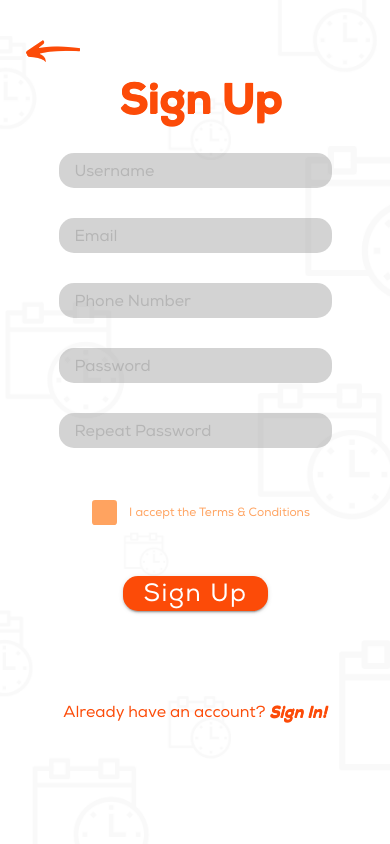
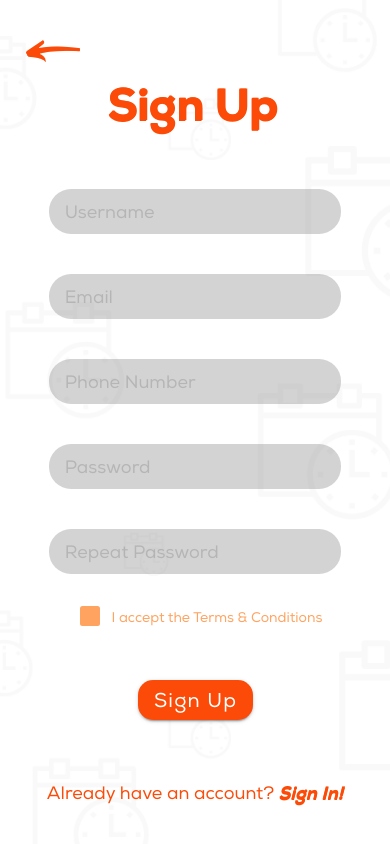
Before and after one commit to WilfredoHernandez/RTApp, a React (Create React App) app: page /Register in a window 390 px wide. Built offline with nearby package versions, Linux system fonts and the light colour scheme.

Commit message:
Solve android and Iphone responisvense problem in RegisterView

```diff
--- a/src/pages/Register.scss
+++ b/src/pages/Register.scss
@@ -124,10 +124,11 @@
 }
 
 /* Media query to adapt design to screens with a max-width of 375px */
-@media  screen and (max-width: 375px) {
-  h1 {
-    font-size: 45px;
-    margin-bottom: 20px;
+@media  screen and (min-width: 375px) {
+  .RegisHeader{
+    left: 18px;
+    padding-top: 3vh;
+    margin-bottom: 7vh;
   }
 
   #inputStyle {
@@ -135,54 +136,270 @@
   }
 
   #myCheckbox {
-    margin-top: 15px;
-    margin-bottom: 20px;
+    margin-top: 1vh;
+    margin-bottom: 4vh;
   }
 }
 
 /* Media query to adapt design to screens with a max-width of 320px */
 @media  screen and (max-width: 320px) {
-  h1 {
-    font-size: 35px;
-    margin-top: 0;
+  #inputStyle {
+    margin: 14px 0;
   }
 
-  #arrowBack {
-    height: 55px;
-    width: 140px;
+  .RegisHeader {
+    left: 25px;
+    font-size: 35px;
+    margin-top: 2vh;
+    margin-bottom: 4vh;
+  }
+
+  .flechaIrRegistrer{
+    width: 40%; height: 4%;
+    left: -25px; top: 25px;
   }
 
   #checkboxTerms {
+    margin-top: -2vh;
     --size: 18px;
   }
 
   #checkboxTerms+p {
-    font-size: 10px;
+    margin-top: -2vh;
+    font-size: 11px;
+  }
+
+  #signupBtn {
+    font-size: 18px;
+    height: 40px;
+    width: 115px;
+    margin-top: -3vh;
+  }
+
+  #footer {
+    font-size: 15px;
+    margin-top: 5vh;
+  }
+}
+
+@media  screen and (min-width: 360px) and (max-width: 370px){
+  #inputStyle {
+    border-radius: 22px;
+    font-size: 17px;
+    margin: 17px;
+    max-height: 40px;
+    max-width: 70vw;
+  }
+
+  .RegisHeader {
+    left: 20px;
+    font-size: 45px;
+    margin-top: 2vh;
+    margin-bottom: 4.5vh;
+  }
+
+  #checkboxTerms {
+    margin-top: -2vh;
+    --size: 18px;
+  }
+
+  #checkboxTerms+p {
+    margin-top: -1.5vh;
+    font-size: 12px;
+  }
+
+  #signupBtn {
+    font-size: 18px;
+    height: 40px;
+    width: 115px;
+    margin-top: 2vh;
+    margin-bottom: 0vh;
+  }
+
+  #footer {
+    margin-top: 8vh;
+  }
+}
+
+@media  screen and (max-height: 640px){
+  #inputStyle {
+    margin: 14px 0;
+  }
+
+  #myCheckbox {
+    margin-bottom: 0vh;
+    margin-top: 0vh;
+  }
+
+  #signupBtn {
+    font-size: 18px;
+    height: 40px;
+    width: 115px;
+    margin-top: 2vh;
+    margin-bottom: 0vh;
+  }
+
+  #footer {
+    margin-top: 8vh;
+  }
+}
+
+
+@media  screen and (min-width: 400px) and (max-width: 411px){
+  .RegisHeader {
+    left: 40px;
+    font-size: 40px;
+    margin-top: 2vh;
+    margin-bottom: 4vh;
+  }
+
+  #inputStyle {
+    border-radius: 22px;
+    font-size: 17px;
+    margin: 17px 0;
+    max-height: 40px;
+    max-width: 70vw;
+  }
+
+  #checkboxTerms {
+    margin-top: 2vh;
+    --size: 20px;
+  }
+
+  #checkboxTerms+p {
+    margin-top: 3vh;
+    font-size: 14px;
   }
 
   #signupBtn {
     font-size: 20px;
-    height: 40px;
+    height: 45px;
     width: 125px;
+    margin-top: 2vh;
+    margin-bottom: -3vh;
   }
 
   #footer {
-    margin-top: 3vh;
+    font-size: 17px;
+    margin-top: 10vh;
   }
 }
 
 /* Media query to adapt design to screens with a min-height of 800px */
-@media  screen and (min-height: 800px) {
-  #inputStyle {
-    margin: 15px 0;
+@media  screen and (min-height: 800px) and (max-height: 819px){
+  .RegisHeader {
+    left: 18px;
+    font-size: 45px;
+    margin-top: 2vh;
+    margin-bottom: 4vh;
   }
 
-  #myCheckbox {
-    margin-bottom: 30px;
-    margin-top: 25px;
+  #inputStyle {
+    border-radius: 22px;
+    font-size: 17px;
+    margin: 17px 0;
+    max-height: 45px;
+    max-width: 75vw;
+  }
+
+  #checkboxTerms {
+    margin-top: 2vh;
+    --size: 20px;
+  }
+
+  #checkboxTerms+p {
+    margin-top: 3vh;
+    font-size: 14px;
+  }
+
+  #signupBtn {
+    font-size: 20px;
+    height: 50px;
+    width: 125px;
+    margin-top: 2vh;
+    margin-bottom: -3vh;
   }
 
   #footer {
+    font-size: 17px;
+    margin-top: 10vh;
+  }
+}
+
+@media  screen and (min-height: 825px) and (max-height: 875px){
+  .RegisHeader {
+    left: 18px;
+    font-size: 45px;
+    margin-top: 3vh;
+  }
+
+  #inputStyle {
+    border-radius: 22px;
+    font-size: 18px;
+    margin: 20px 0;
+    max-height: 45px;
+    max-width: 75vw;
+  }
+
+  #checkboxTerms {
+    margin-top: 0vh;
+    --size: 20px;
+  }
+
+  #checkboxTerms+p {
+    margin-top: 1vh;
+    font-size: 14px;
+  }
+
+  #signupBtn {
+    font-size: 20px;
+    height: 50px;
+    width: 125px;
+    margin-top: 0vh;
+    margin-bottom: -3vh;
+  }
+
+  #footer {
+    font-size: 18px;
+    margin-top: 10vh;
+  }
+}
+
+@media  screen and (min-height: 915px) {
+  .RegisHeader {
+    left: 25px;
+    font-size: 50px;
+    margin-top: 3vh;
+  }
+
+  #inputStyle {
+    border-radius: 22px;
+    font-size: 20px;
+    margin: 20px 0;
+    max-height: 50px;
+    max-width: 75vw;
+  }
+
+  #checkboxTerms {
+    margin-top: 1vh;
+    --size: 22px;
+  }
+
+  #checkboxTerms+p {
+    margin-top: 1.5vh;
+    font-size: 16px;
+  }
+
+  #signupBtn {
+    font-size: 20px;
+    height: 50px;
+    width: 125px;
+    margin-top: 0vh;
+    margin-bottom: -3vh;
+  }
+
+  #footer {
+    font-size: 20px;
     margin-top: 10vh;
   }
 }
```
